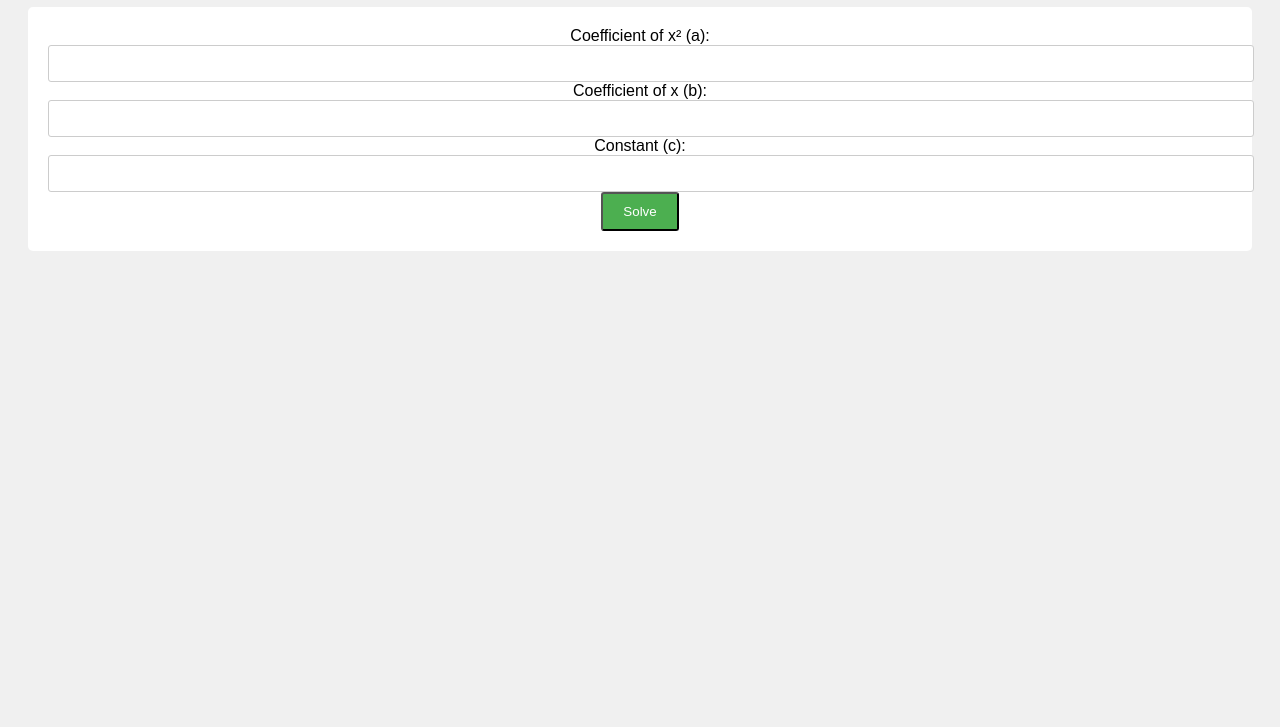
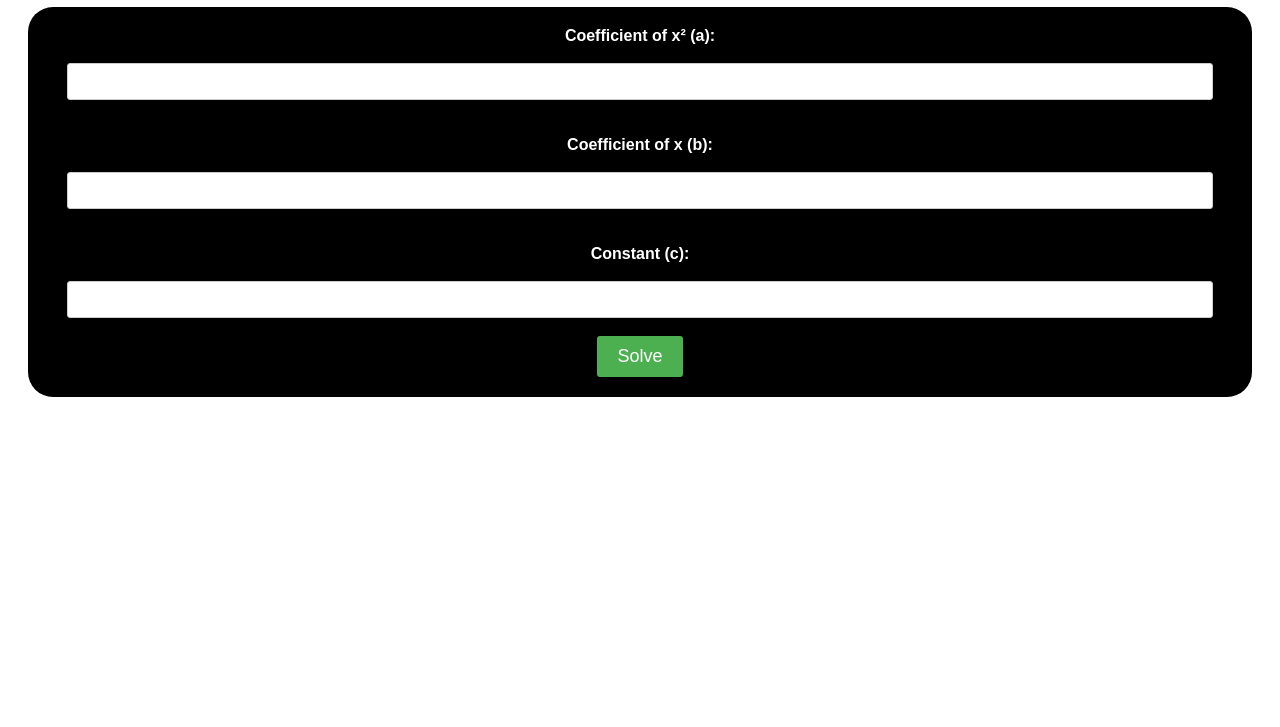
Before and after one commit to Learnr4Namish/QuadraSolver, a plain HTML site: page index.html in a window 1280 px wide. Shown: the part 73-800 px from the top of the page. Drawn offline with Linux system fonts and the light colour scheme.

Commit message:
Update index.html

```diff
--- a/index.html
+++ b/index.html
@@ -6,7 +6,7 @@
         body {
             font-family: Arial, sans-serif;
             text-align: center;
-            background-color: #f0f0f0;
+            background-color: white;
         }
 
         h1 {
@@ -16,10 +16,10 @@
         form {
             margin: 20px;
             padding: 20px;
-            border:
- 1px solid #ccc;
-            border-radius: 5px;
-            background-color: #fff;
+            border:- 1px solid #ccc;
+            color: white;
+            border-radius: 25px;
+            background-color: #000000;
         }
 
         label {
@@ -29,7 +29,7 @@
         }
 
         input {
-            width: 100%;
+            width: 95%;
             padding: 10px;
             border: 1px solid #ccc;
             border-radius: 3px;
@@ -39,10 +39,10 @@
             padding: 10px 20px;
             background-color: #4CAF50;
             color: white;
-            border:
- none;
+            border: none;
             border-radius: 3px;
             cursor: pointer;
+            font-size: 18px;
         }
 
         button:hover {
@@ -59,12 +59,23 @@
 <body>
     <h1>QuadraSolver</h1>
     <form id="quadraticForm">
-        <label for="a">Coefficient of x² (a):</label>
+        <label for="a"><b>Coefficient of x² (a):</b></label>
+        <br>
         <input type="number" id="a" name="a" required>
-        <label for="b">Coefficient of x (b):</label>
+        <br>
+        <br>
+        <br>
+        <label for="b"><b>Coefficient of x (b):</b></label>
+        <br>
         <input type="number" id="b" name="b" required>
-        <label for="c">Constant (c):</label>
+        <br>
+        <br>
+        <br>
+        <label for="c"><b>Constant (c):</b></label>
+        <br>
         <input type="number" id="c" name="c" required>
+        <br>
+        <br>
         <button type="button" onclick="solveQuadratic()">Solve</button>
     </form>
     <div id="result"></div>
@@ -74,7 +85,6 @@
             var a = parseFloat(document.getElementById("a").value);
             var b = parseFloat(document.getElementById("b").value);
             var c = parseFloat(document.getElementById("c").value);
-
 
 
             var discriminant = b * b - 4 * a * c;
```
